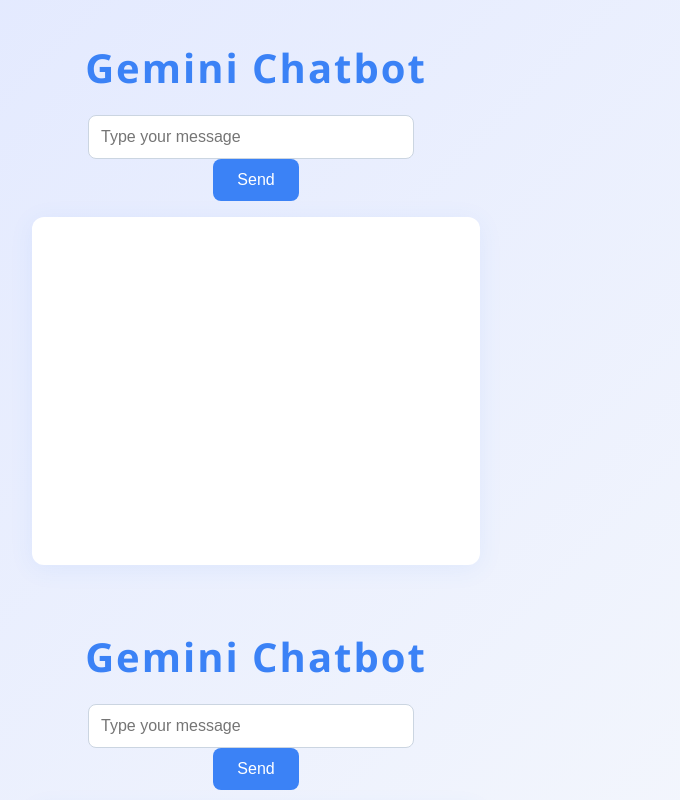
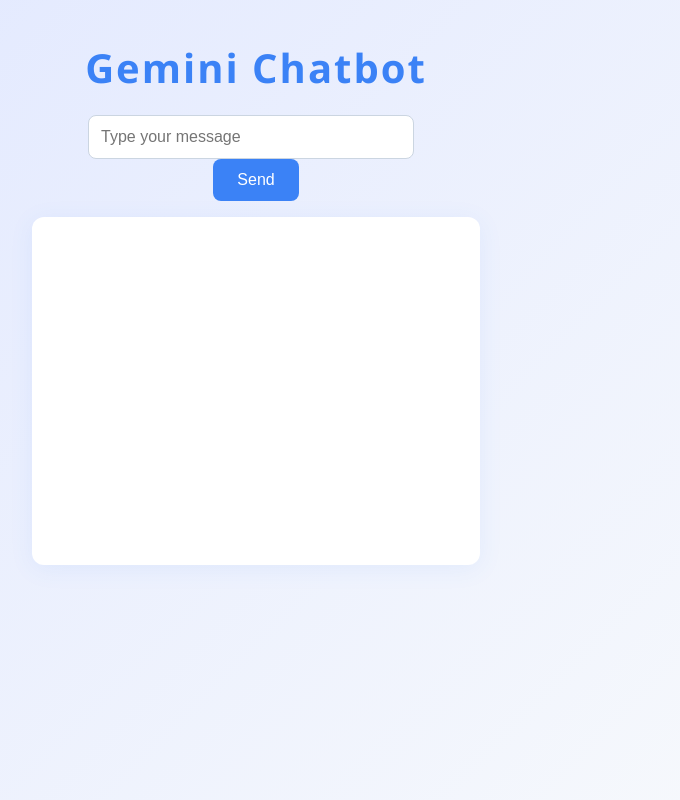
Before and after one commit to parekhrohan21/gemini_chatbot, a website: page public/index.html in a window 1280 px wide. Shown: the top 800 px of the page, without its empty margins (384-1064 px from the left). Drawn offline with Linux system fonts and the light colour scheme; files that its build step writes are made by us from their sources.

Commit message:
making changes index file

```diff
--- a/public/index.html
+++ b/public/index.html
@@ -31,32 +31,3 @@
 </body>
 <!-- Add documentation on this file and make it look nice -->
 </html><!DOCTYPE html>
-<html lang="en">
-<head>
-  <title>Gemini Chatbot</title>
-</head>
-<body>
-  <h1>Gemini Chatbot</h1>
-  <input type="text" id="userInput" placeholder="Type your message">
-  <button onclick="sendMessage()">Send</button>
-  <div id="chatbox"></div>
-
-  <script>
-    async function sendMessage() {
-      const userInput = document.getElementById('userInput').value;
-      const response = await fetch('/chat', {
-        method: 'POST',
-        headers: { 'Content-Type': 'application/json' },
-        body: JSON.stringify({ message: userInput })
-      });
-      const data = await response.json();
-      document.getElementById('chatbox').innerHTML += `<p><b>You:</b> ${userInput}</p>`;
-      document.getElementById('chatbox').innerHTML += `<p><b>Bot:</b> ${data.reply}</p>`;
-    }
-  </script>
-</body>
-</html>
-<!-- This is the main HTML file for the Gemini Chatbot application.
-     It provides a simple user interface for interacting with the chatbot.
-     Users can type messages and receive responses from the bot.
--->
```
